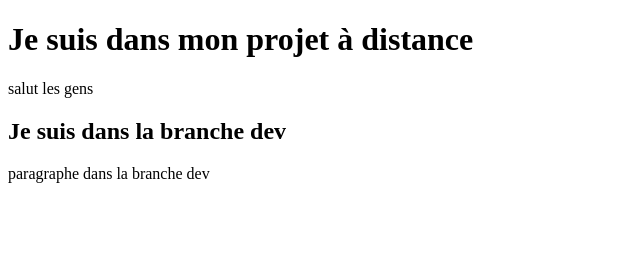
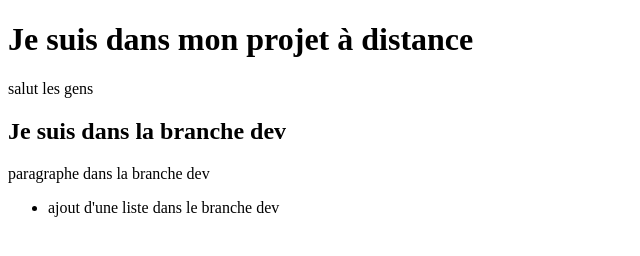
Before and after one commit to raveloherisoa/test, a plain HTML site: page index.html in a window 1280 px wide. Shown: the whole page, without its empty margins (0-640 px from the left). Drawn offline with Linux system fonts and the light colour scheme.

Commit message:
Jout de la liste (dev)

```diff
--- a/index.html
+++ b/index.html
@@ -11,5 +11,8 @@
 	<div>
 		<p>paragraphe dans la branche dev</p>
 	</div>
+	<ul>
+		<li>ajout d'une liste dans le branche dev</li>
+	</ul>
 </body>
 </html>
```
